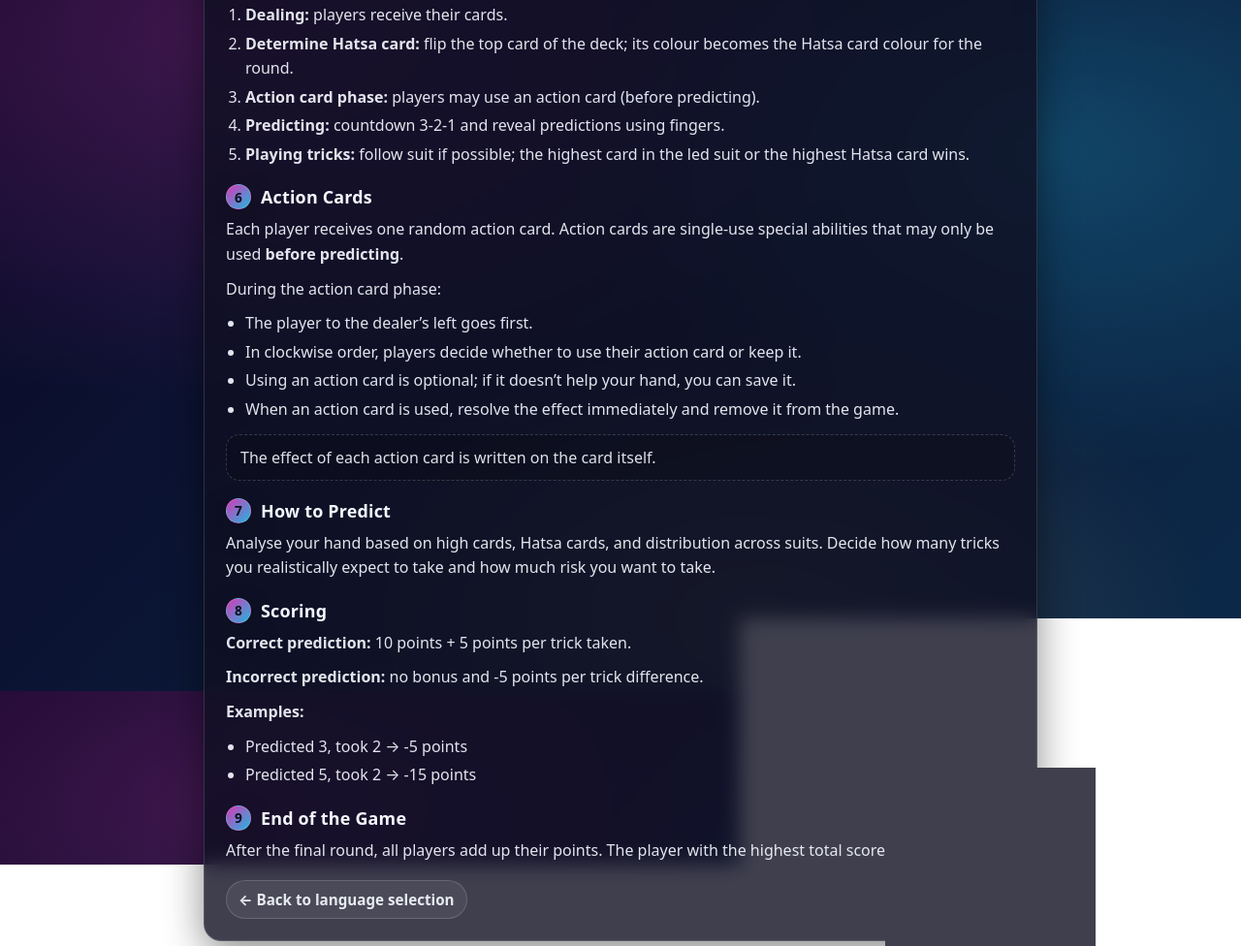
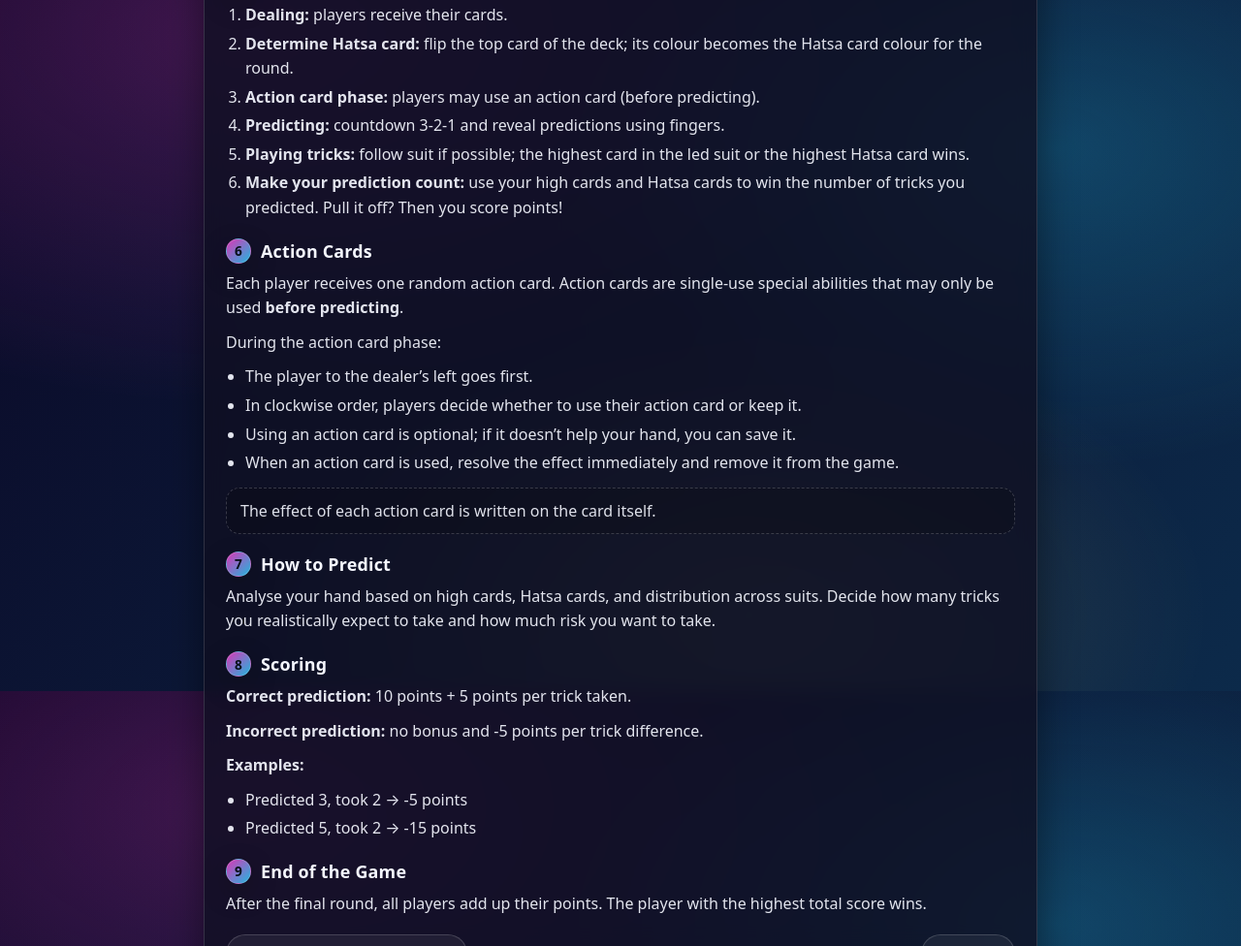
Before and after one commit to Hatsa026/Website, a plain HTML site: page rules_en.html in a window 1280 px wide. Shown: the part 887-1863 px from the top of the page at 97% size. Drawn offline with Linux system fonts and the light colour scheme.

Commit message:
rules_en.html

```diff
--- a/rules_en.html
+++ b/rules_en.html
@@ -203,6 +203,7 @@
         <li><strong>Action card phase:</strong> players may use an action card (before predicting).</li>
         <li><strong>Predicting:</strong> countdown 3-2-1 and reveal predictions using fingers.</li>
         <li><strong>Playing tricks:</strong> follow suit if possible; the highest card in the led suit or the highest Hatsa card wins.</li>
+        <li><strong>Make your prediction count:</strong> use your high cards and Hatsa cards to win the number of tricks you predicted. Pull it off? Then you score points!</li>
       </ol>
 
       <h2><span class="section-number">6</span>Action Cards</h2>
```
